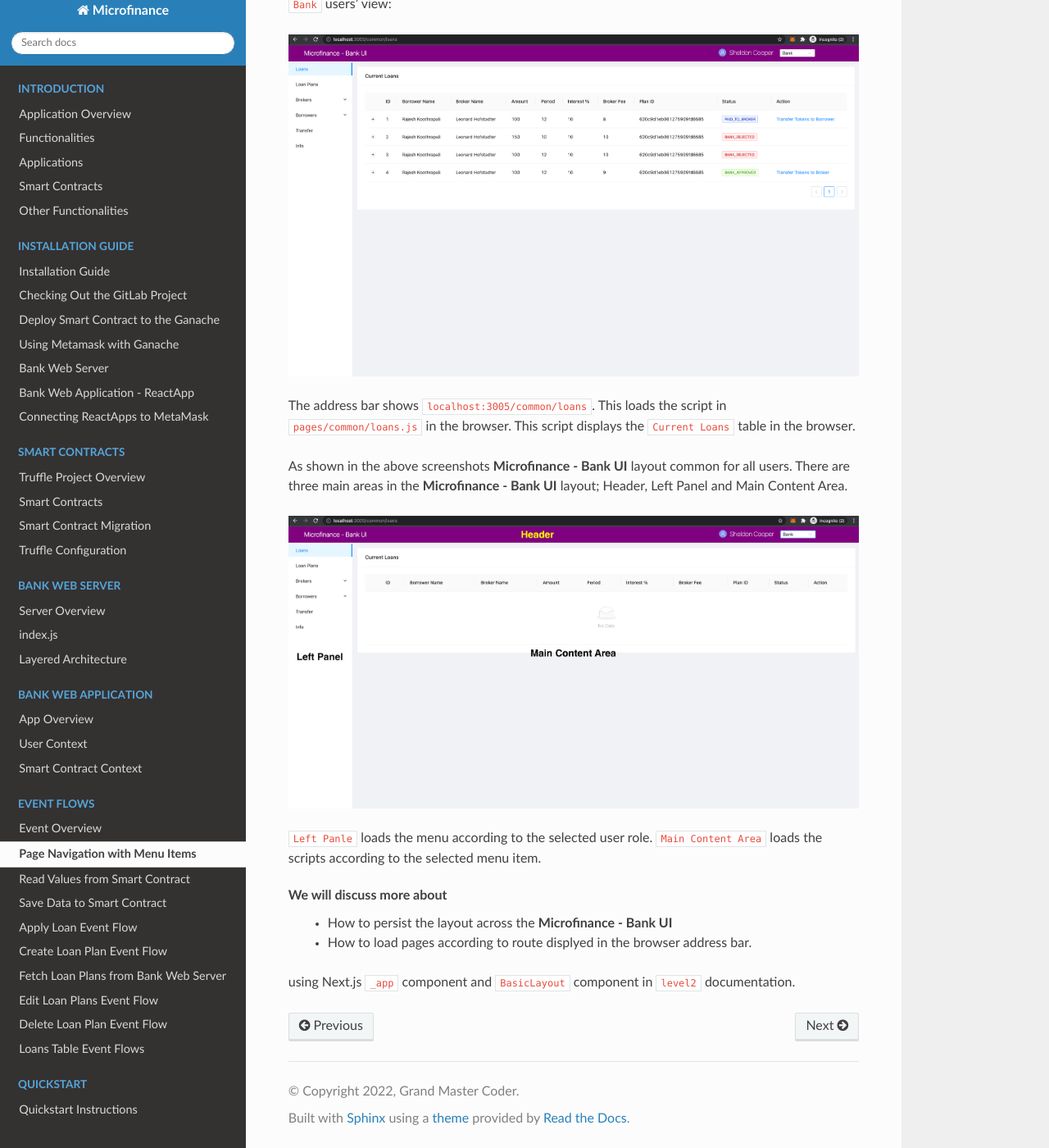
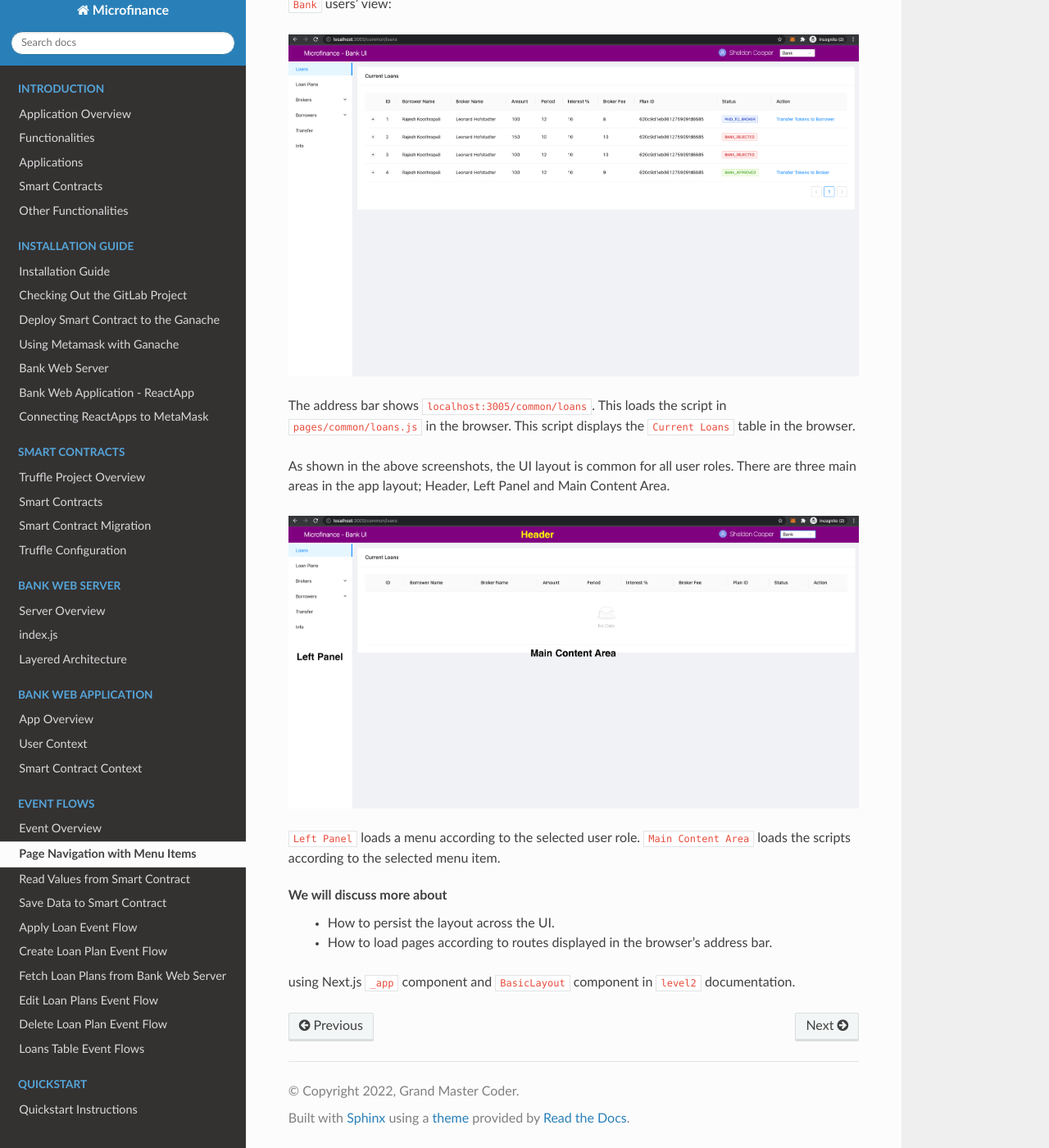
Before and after one commit to NivedithaKarthikeyan/LandregistryApp, a Sphinx documentation site: the page built from docs/source/eventFlow/introduction.rst, in a window 1280 px wide and 1400 px high, scrolled down 1565 px. Shown: the whole window at 82% size. Built offline with Sphinx 7.4.7 and the Read the Docs theme 2.0.0, drawn with Linux system fonts in a browser that asks for light colours.

Commit message:
Update docs/source/eventFlow/introduction.rst

```diff
--- a/docs/source/eventFlow/introduction.rst
+++ b/docs/source/eventFlow/introduction.rst
@@ -34,15 +34,15 @@ The address bar shows ``localhost:3005/common/loans``.
 This loads the script in ``pages/common/loans.js`` in the browser.
 This script displays the ``Current Loans`` table in the browser.
 
-As shown in the above screenshots **Microfinance - Bank UI** layout common for all users.
-There are three main areas in the **Microfinance - Bank UI** layout; Header, Left Panel and Main Content Area.
+As shown in the above screenshots, the UI layout is common for all user roles.
+There are three main areas in the app layout; Header, Left Panel and Main Content Area.
 
 .. figure:: ../images/layout_components.png
 
-``Left Panle`` loads the menu according to the selected user role.
+``Left Panel`` loads a menu according to the selected user role.
 ``Main Content Area`` loads the scripts according to the selected menu item.
 
 We will discuss more about
- - How to persist the layout across the **Microfinance - Bank UI**
- - How to load pages according to route displyed in the browser address bar.
+ - How to persist the layout across the UI.
+ - How to load pages according to routes displayed in the browser's address bar.
 using Next.js ``_app`` component and ``BasicLayout`` component in ``level2`` documentation.
```
